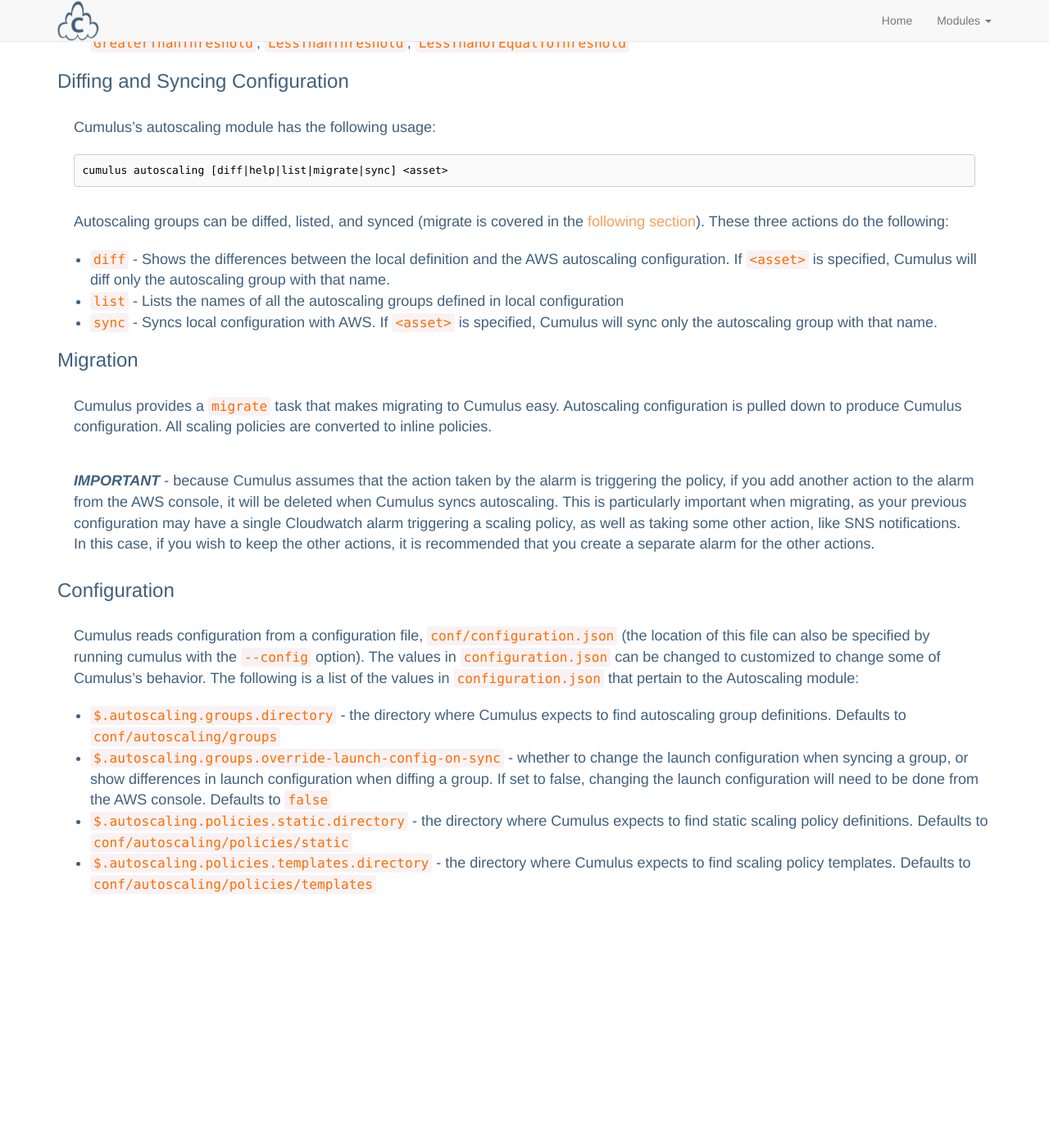
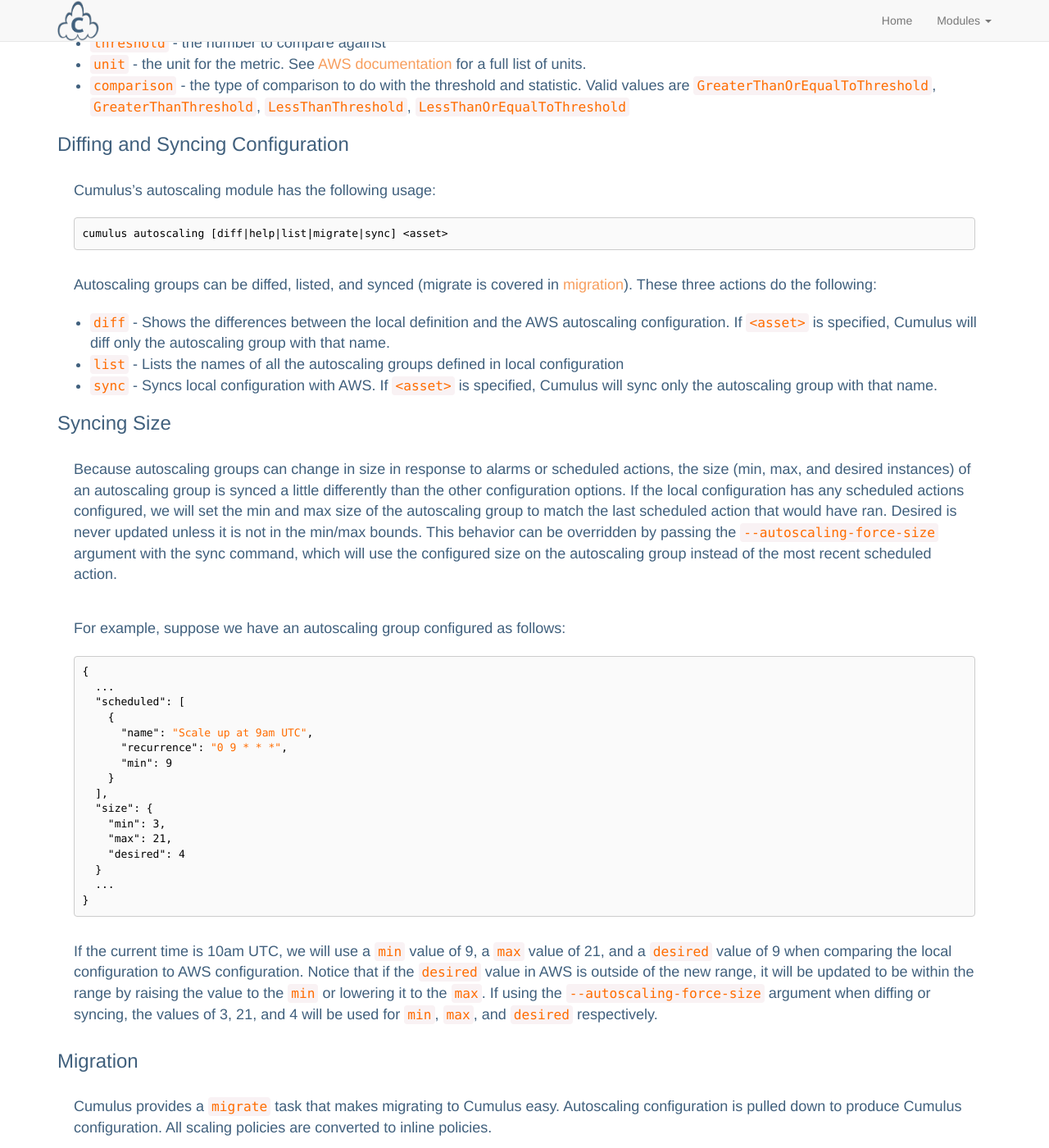
Before and after one commit to lucidsoftware/cumulus, a Jekyll site: the page built from modules/autoscaling.md, in a window 1280 px wide and 1400 px high, scrolled down 2986 px. Shown: the whole window at 82% size. Built offline with Jekyll 4.4.1, drawn with Linux system fonts in a browser that asks for light colours; before the commit the page ends 4163 px from its top, so only the background shows below that; some of the changed text lies outside the part shown.

Commit message:
Updating autoscaling docs to explain how syncing min/max/desired works

```diff
--- a/modules/autoscaling.md
+++ b/modules/autoscaling.md
@@ -25,17 +25,17 @@ An autoscaling group definition is just a JSON object. By default, the definitio
 * `load-balancers` - an array of the names of load balancers to assign this autoscaling group to
 * `policies` - a JSON object defining the scaling policies to attach to the autoscaling group. Details are in a [later section](#scaling-policies).
 * `scheduled` - an array of JSON objects, each describing a scheduled scaling action. More details in the [next section](#scheduled-scaling-actions).
-* `size` - a JSON object containing the following attributes that have to do with group size.
+* `size` - a JSON object containing the following attributes that have to do with group size. These attributes are not necessarily the values that will be used when diffing or syncing. See [Syncing Size](#syncing-size) for more information
   * `min` - the minimum number of instances in the autoscaling group
   * `max` - the maximum number of instances in the autoscaling group
-  * `desired` - the desired number of instances in the autoscaling group
+  * `desired` - the desired number of instances in the autoscaling group. If not set, `desired` will bet set to `min` when creating the autoscaling group
 * `subnets` - an array of the subnets the autoscaling group should belong to
 * `tags` - a JSON object who's keys and values will be used as tags for the autoscaling group
 * `termination` - an array of the termination policies that should be applied to the autoscaling group. Amazon provides a <a href="http://docs.aws.amazon.com/AutoScaling/latest/DeveloperGuide/AutoScalingBehavior.InstanceTermination.html#custom-termination-policy" target="_blank">list of termination policies</a>.
 
 ### Scheduled Scaling Actions
 
-An autoscaling group can be configured such that scaling actions take place on a scheduled basis. Scheduled scaling actions change the min, max, and desired number of instances in the autoscaling group on a scheduled basis. Each scheduled scaling action is a JSON object in the `scheduled` array of the autoscaling group definition, and contains the following attributes:
+An autoscaling group can be configured such that scaling actions take place on a scheduled basis. Scheduled scaling actions change the min, max, and desired number of instances in the autoscaling group. When syncing autoscaling groups that have scheduled actions, the size of the group may depend on what is configured in a scheduled action (see [Syncing Size](#syncing-size) for more information). Each scheduled scaling action is a JSON object in the `scheduled` array of the autoscaling group definition, and contains the following attributes:
 
 * `name` - the name of the scheduled action
 * `start` - the starting time of the scheduled action in "YYYY-MM-DDThh:mm:ssZ" format
@@ -96,11 +96,39 @@ Cumulus's autoscaling module has the following usage:
 cumulus autoscaling [diff|help|list|migrate|sync] <asset>
 {% endhighlight %}
 
-Autoscaling groups can be diffed, listed, and synced (migrate is covered in the [following section](#migration)). These three actions do the following:
+Autoscaling groups can be diffed, listed, and synced (migrate is covered in [migration](#migration)). These three actions do the following:
 
 * `diff` - Shows the differences between the local definition and the AWS autoscaling configuration. If `<asset>` is specified, Cumulus will diff only the autoscaling group with that name.
 * `list` - Lists the names of all the autoscaling groups defined in local configuration
 * `sync` - Syncs local configuration with AWS. If `<asset>` is specified, Cumulus will sync only the autoscaling group with that name.
+
+
+### Syncing Size
+
+Because autoscaling groups can change in size in response to alarms or scheduled actions, the size (min, max, and desired instances) of an autoscaling group is synced a little differently than the other configuration options. If the local configuration has any scheduled actions configured, we will set the min and max size of the autoscaling group to match the last scheduled action that would have ran. Desired is never updated unless it is not in the min/max bounds. This behavior can be overridden by passing the `--autoscaling-force-size` argument with the sync command, which will use the configured size on the autoscaling group instead of the most recent scheduled action.
+
+For example, suppose we have an autoscaling group configured as follows:
+
+{% highlight json %}
+{
+  ...
+  "scheduled": [
+    {
+      "name": "Scale up at 9am UTC",
+      "recurrence": "0 9 * * *",
+      "min": 9
+    }
+  ],
+  "size": {
+    "min": 3,
+    "max": 21,
+    "desired": 4
+  }
+  ...
+}
+{% endhighlight %}
+
+If the current time is 10am UTC, we will use a `min` value of 9, a `max` value of 21, and a `desired` value of 9 when comparing the local configuration to AWS configuration. Notice that if the `desired` value in AWS is outside of the new range, it will be updated to be within the range by raising the value to the `min` or lowering it to the `max`. If using the `--autoscaling-force-size` argument when diffing or syncing, the values of 3, 21, and 4 will be used for `min`, `max`, and `desired` respectively.
 
 ### Migration
 
```
